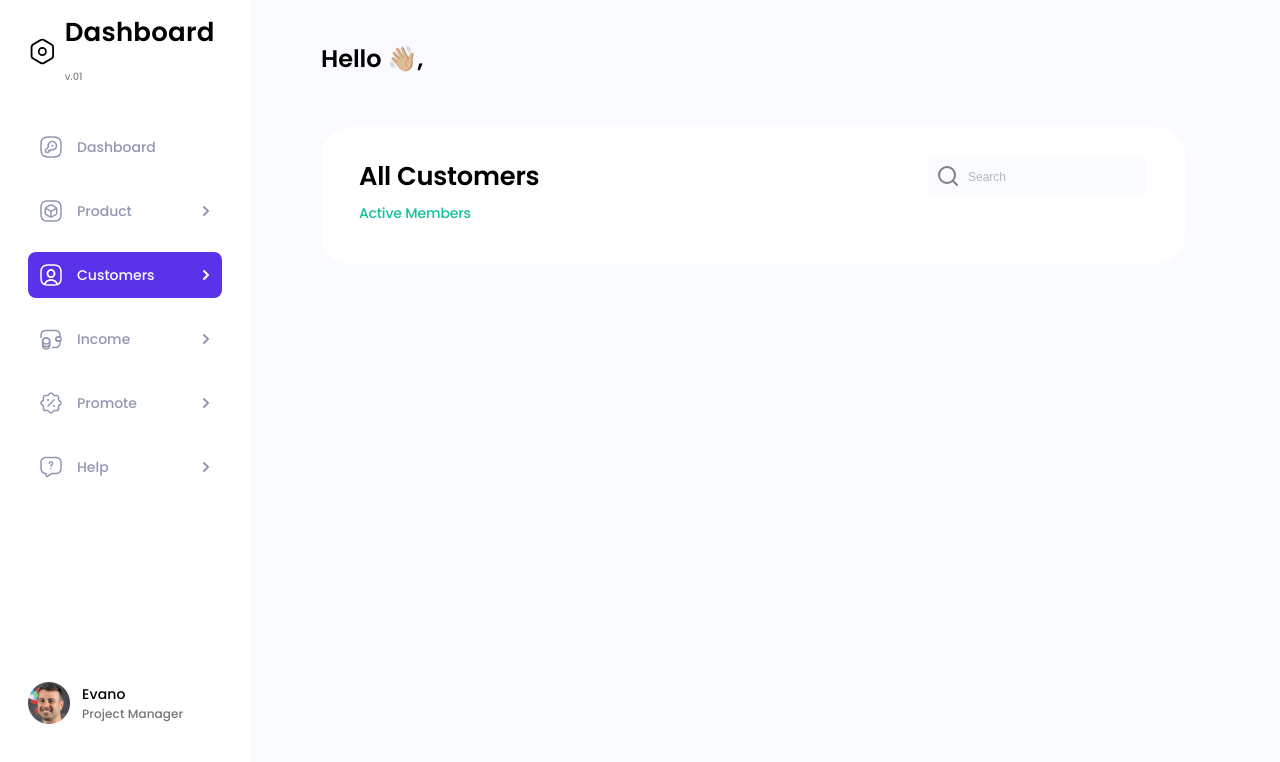
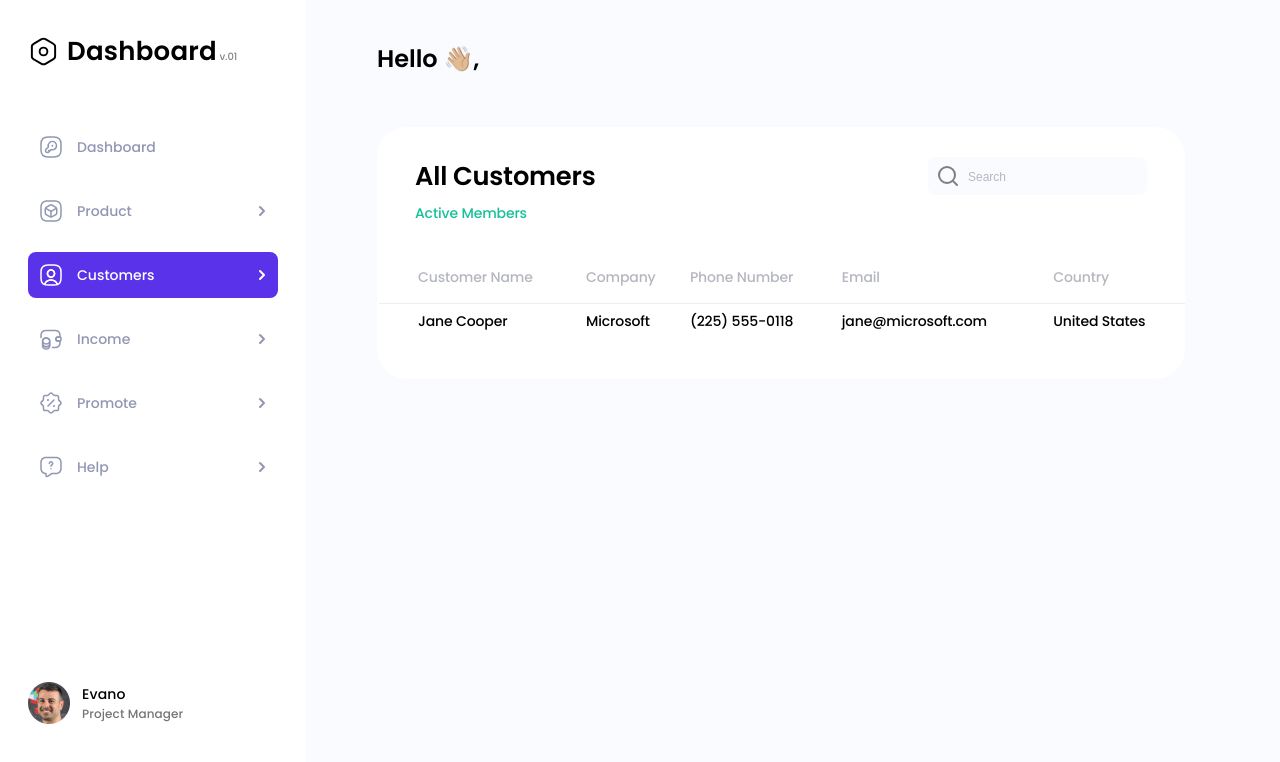
Before and after one commit to nsihor/dashboard_customers, a React (Create React App) app: page /customers in a window 1280 px wide. Shown: the top 762 px of the page. Built offline with nearby package versions, Linux system fonts and the light colour scheme.

Commit message:
start CustomersBlock, Table complete Thead

```diff
--- a/src/components/Aside/styles.module.scss
+++ b/src/components/Aside/styles.module.scss
@@ -3,7 +3,7 @@
   flex-direction: column;
   justify-content: space-between;
 
-  width: 306px;
+  min-width: 306px;
   min-height: 100vh;
   padding: 32px 28px 76px;
   background-color: var(--bg-color-w);
--- a/src/components/CustomersBlock/CustomersBlock.jsx
+++ b/src/components/CustomersBlock/CustomersBlock.jsx
@@ -2,15 +2,20 @@ import styles from "./styles.module.scss"
 import PageTitle from "../PageTitle/PageTitle";
 import Search from "../Search/Search";
 import Table from "../Table/Table";
+import {customers} from "../../constants";
 
 const CustomersBlock = () => {
     return (
-        <div className={styles.container}>
-            <div className={styles.container__top}>
-                <PageTitle page='All Customers' addText='Active Members'/>
-                <Search handleChange={() => {}}/>
+        <div className={styles.block}>
+            <div className={styles.block__container}>
+                <div className={styles.block__container_top}>
+                    <PageTitle page='All Customers' addText='Active Members'/>
+                    <Search handleChange={() => {}}/>
+                </div>
             </div>
-            <Table/>
+            <div className={styles.block__table}>
+                <Table customers={customers}/>
+            </div>
         </div>
     )
 }
--- a/src/components/CustomersBlock/styles.module.scss
+++ b/src/components/CustomersBlock/styles.module.scss
@@ -1,10 +1,26 @@
-.container {
-  padding: 30px 38px 40px;
+.block {
+  max-width: calc(100vw - 472px);
+  padding: 30px 0 40px;
   background-color: var(--bg-color-w);
   border-radius: 30px;
 
-  &__top {
-    display: flex;
-    justify-content: space-between;
+  &__container {
+    padding: 0 38px;
+
+    &_top {
+      display: flex;
+      justify-content: space-between;
+      padding-bottom: 40px;
+    }
+  }
+
+  &__table {
+    padding: 0 38px;
+    overflow-x: auto;
+    -webkit-overflow-scrolling: touch;
+
+    @media screen and (min-width: 1370px) {
+      overflow-x: hidden;
+    }
   }
 }
--- a/src/components/Table/Table.jsx
+++ b/src/components/Table/Table.jsx
@@ -1,6 +1,13 @@
-const Table = () => {
+import Thead from "../Thead/Thead";
+import Tbody from "../Tbody/Tbody";
+import styles from "./styles.module.scss"
+
+const Table = ({customers}) => {
     return (
-        <table></table>
+        <table className={styles.table}>
+            <Thead/>
+            <Tbody customer={customers[0]}/>
+        </table>
     )
 }
 
--- a/src/components/Table/styles.module.scss
+++ b/src/components/Table/styles.module.scss
@@ -1,3 +1,6 @@
-.container {
-
+.table {
+  min-width: 892px;
+  font-size: 14px;
+  letter-spacing: -0.14px;
+  font-weight: 500;
 }
--- /dev/null
+++ b/src/components/Tbody/Tbody.jsx
@@ -0,0 +1,18 @@
+import Status from "../Status/Status";
+
+const Tbody = ({customer}) => {
+    return (
+        <tbody>
+            <tr>
+                <td>{customer.name}</td>
+                <td>{customer.company}</td>
+                <td>{customer.phoneNumber}</td>
+                <td>{customer.email}</td>
+                <td>{customer.country}</td>
+                <td><Status isActive={customer.status}/></td>
+            </tr>
+        </tbody>
+    )
+}
+
+export default Tbody;
--- /dev/null
+++ b/src/components/Tbody/styles.module.scss
@@ -0,0 +1,3 @@
+.thead {
+
+}
--- /dev/null
+++ b/src/components/Thead/Thead.jsx
@@ -0,0 +1,18 @@
+import styles from "./styles.module.scss"
+
+const Thead = () => {
+    return (
+        <thead className={styles.thead}>
+            <tr>
+                <th>Customer Name</th>
+                <th>Company</th>
+                <th>Phone Number</th>
+                <th>Email</th>
+                <th>Country</th>
+                <th>Status</th>
+            </tr>
+        </thead>
+    )
+}
+
+export default Thead;
--- /dev/null
+++ b/src/components/Thead/styles.module.scss
@@ -0,0 +1,21 @@
+.thead {
+  position: relative;
+
+  &::after {
+    content: "";
+    position: absolute;
+    left: -38px;
+    right: -38px;
+    bottom: 0;
+    height: 1px;
+    background-color: #EEEEEE;
+  }
+
+  th {
+    padding-bottom: 14px;
+
+    color: var(--text-color-light);
+    font-weight: 500;
+    text-align: start;
+  }
+}
```
